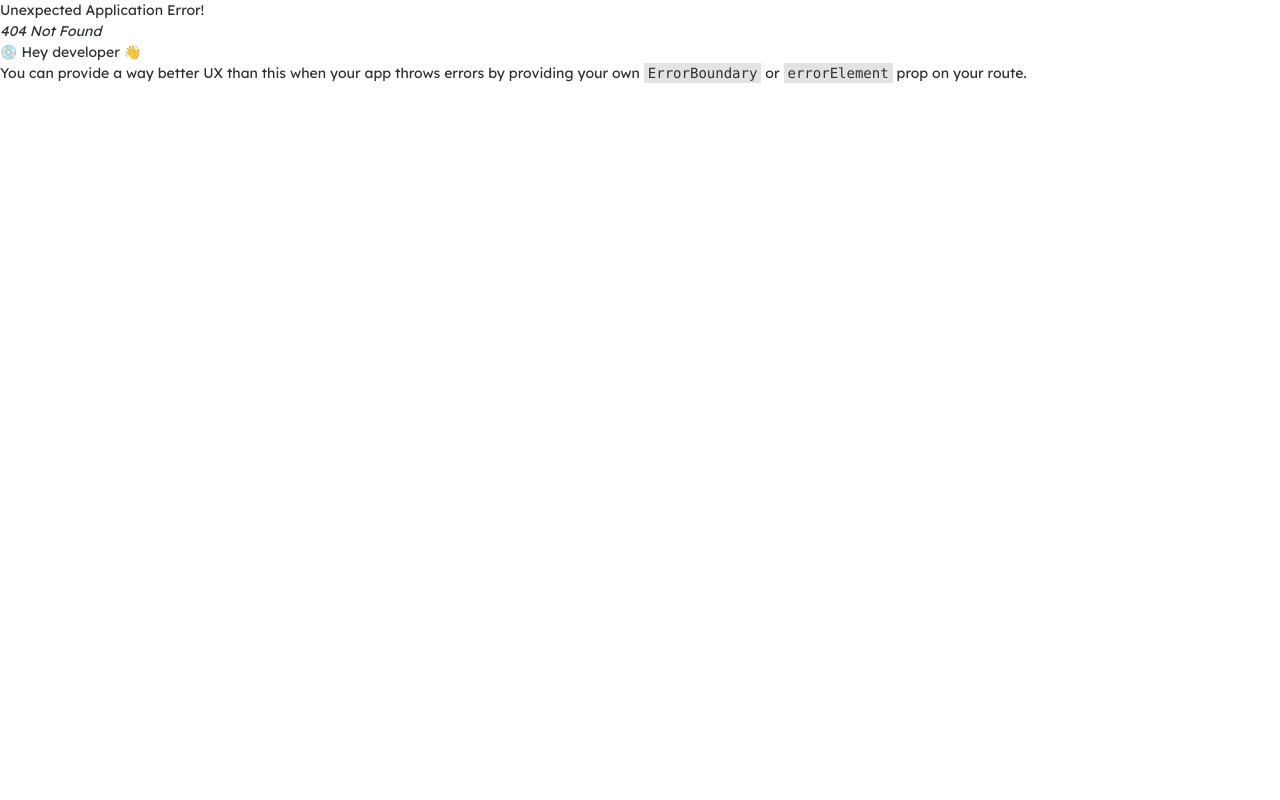
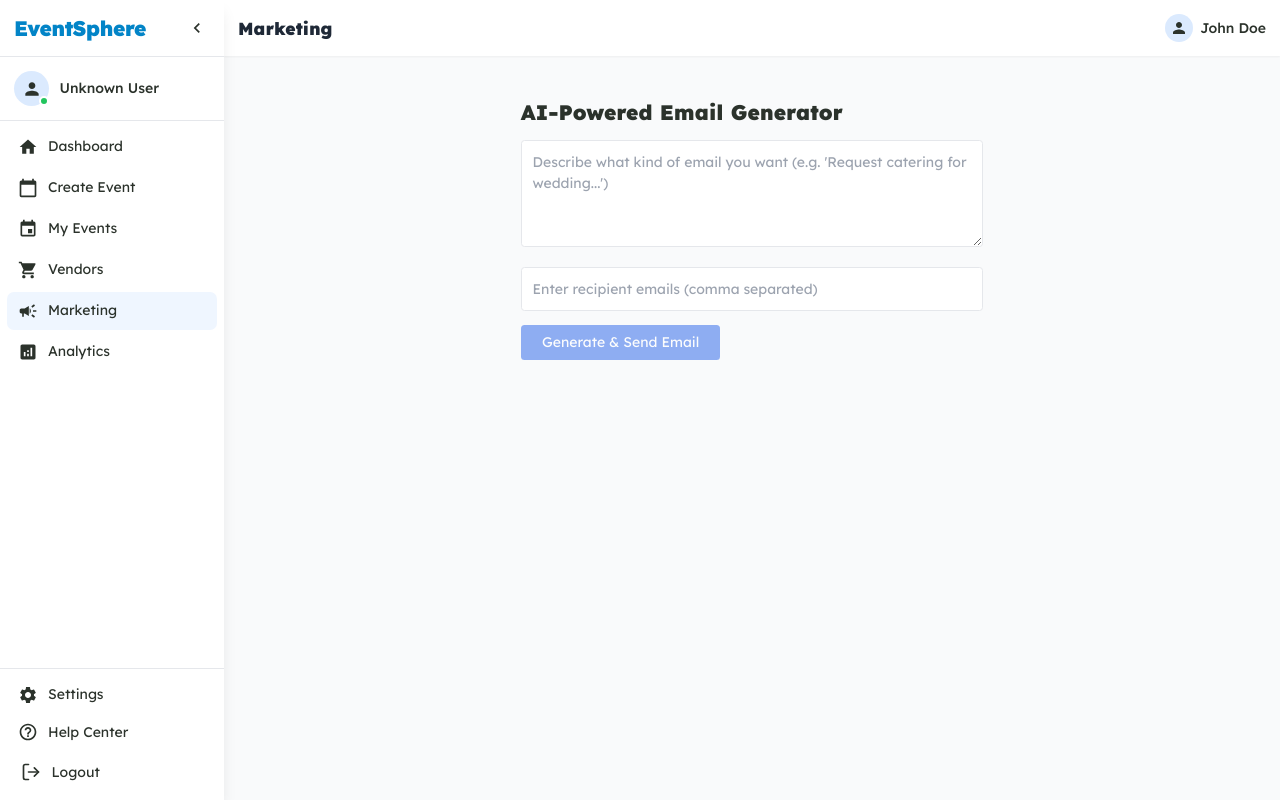
Before and after one commit to Pramodya690/event-management-system, a React (Vite) app in the folder frontend/: page /organizer-dashboard/marketing in a window 1280 px wide. Before the commit this address had no page. Built offline with nearby package versions, Linux system fonts and the light colour scheme.

Commit message:
added tickets page

```diff
--- a/frontend/src/pages/OrganizerDashboard/BuildEventPage/AddTickets.jsx
+++ b/frontend/src/pages/OrganizerDashboard/BuildEventPage/AddTickets.jsx
@@ -1,6 +1,21 @@
+import { useEffect } from "react";
 import { motion } from "framer-motion";
 
 const AddTickets = ({ form, setForm, ticketTypeTab, setTicketTypeTab }) => {
+  // Ensure ticket object is initialized for the selected tab
+  useEffect(() => {
+    setForm((prev) => {
+      const updated = { ...prev };
+      if (!updated.tickets) updated.tickets = {};
+      if (!updated.tickets[ticketTypeTab]) {
+        updated.tickets[ticketTypeTab] = [
+          { name: "", quantity: "", price: "" },
+        ];
+      }
+      return updated;
+    });
+  }, [ticketTypeTab]);
+
   return (
     <motion.div
       key="step2"
@@ -13,16 +28,19 @@ const AddTickets = ({ form, setForm, ticketTypeTab, setTicketTypeTab }) => {
       {/* Left: Ticket Type Selection */}
       <div className="w-full lg:w-1/2 space-y-4">
         <h2 className="text-3xl font-bold text-gray-900">Create tickets</h2>
-        <p className="text-gray-600">Choose a ticket type or build a section with multiple ticket types.</p>
+        <p className="text-gray-600">
+          Choose a ticket type or build a section with multiple ticket types.
+        </p>
 
         {["paid", "free", "donation"].map((tab) => (
           <button
             key={tab}
             onClick={() => setTicketTypeTab(tab)}
             className={`w-full flex items-center justify-between p-4 border rounded-lg shadow-sm transition
-              ${ticketTypeTab === tab
-                ? "border-sky-600 bg-sky-50 text-sky-700"
-                : "border-gray-300 hover:border-sky-400 text-gray-700 hover:text-sky-600"
+              ${
+                ticketTypeTab === tab
+                  ? "border-sky-600 bg-sky-50 text-sky-700"
+                  : "border-gray-300 hover:border-sky-400 text-gray-700 hover:text-sky-600"
               }`}
           >
             <div className="flex items-center space-x-3">
@@ -32,9 +50,12 @@ const AddTickets = ({ form, setForm, ticketTypeTab, setTicketTypeTab }) => {
               <div>
                 <div className="font-semibold capitalize">{tab}</div>
                 <div className="text-sm text-gray-500">
-                  {tab === "paid" && "Create a ticket that people have to pay for."}
-                  {tab === "free" && "Create a ticket that no one has to pay for."}
-                  {tab === "donation" && "Let people pay any amount for their ticket."}
+                  {tab === "paid" &&
+                    "Create a ticket that people have to pay for."}
+                  {tab === "free" &&
+                    "Create a ticket that no one has to pay for."}
+                  {tab === "donation" &&
+                    "Let people pay any amount for their ticket."}
                 </div>
               </div>
             </div>
@@ -72,13 +93,19 @@ const AddTickets = ({ form, setForm, ticketTypeTab, setTicketTypeTab }) => {
         {/* Ticket Form Fields */}
         <div className="space-y-4">
           <div>
-            <label className="block text-sm font-medium text-sky-800">Name</label>
+            <label className="block text-sm font-medium text-sky-800">
+              Name
+            </label>
             <input
               type="text"
               value={form.tickets?.[ticketTypeTab]?.[0]?.name || ""}
               onChange={(e) => {
                 const updated = { ...form.tickets };
-                updated[ticketTypeTab][0].name = e.target.value;
+                if (!updated[ticketTypeTab]) updated[ticketTypeTab] = [{}];
+                updated[ticketTypeTab][0] = {
+                  ...updated[ticketTypeTab][0],
+                  name: e.target.value,
+                };
                 setForm((prev) => ({ ...prev, tickets: updated }));
               }}
               placeholder="General Admission"
@@ -89,14 +116,20 @@ const AddTickets = ({ form, setForm, ticketTypeTab, setTicketTypeTab }) => {
           </div>
 
           <div>
-            <label className="block text-sm font-medium text-sky-800">Available quantity</label>
+            <label className="block text-sm font-medium text-sky-800">
+              Available quantity
+            </label>
             <input
               type="number"
               min="1"
               value={form.tickets?.[ticketTypeTab]?.[0]?.quantity || ""}
               onChange={(e) => {
                 const updated = { ...form.tickets };
-                updated[ticketTypeTab][0].quantity = e.target.value;
+                if (!updated[ticketTypeTab]) updated[ticketTypeTab] = [{}];
+                updated[ticketTypeTab][0] = {
+                  ...updated[ticketTypeTab][0],
+                  quantity: e.target.value,
+                };
                 setForm((prev) => ({ ...prev, tickets: updated }));
               }}
               className="w-full border border-sky-400 rounded px-3 py-2 focus:outline-none focus:ring-2 focus:ring-sky-500"
@@ -106,14 +139,20 @@ const AddTickets = ({ form, setForm, ticketTypeTab, setTicketTypeTab }) => {
 
           {ticketTypeTab === "paid" && (
             <div>
-              <label className="block text-sm font-medium text-sky-800">Price ($)</label>
+              <label className="block text-sm font-medium text-sky-800">
+                Price ($)
+              </label>
               <input
                 type="number"
                 min="0"
                 value={form.tickets?.[ticketTypeTab]?.[0]?.price || ""}
                 onChange={(e) => {
                   const updated = { ...form.tickets };
-                  updated[ticketTypeTab][0].price = e.target.value;
+                  if (!updated[ticketTypeTab]) updated[ticketTypeTab] = [{}];
+                  updated[ticketTypeTab][0] = {
+                    ...updated[ticketTypeTab][0],
+                    price: e.target.value,
+                  };
                   setForm((prev) => ({ ...prev, tickets: updated }));
                 }}
                 className="w-full border border-sky-400 rounded px-3 py-2 focus:outline-none focus:ring-2 focus:ring-sky-500"
@@ -124,7 +163,9 @@ const AddTickets = ({ form, setForm, ticketTypeTab, setTicketTypeTab }) => {
 
           <div className="grid grid-cols-2 gap-4">
             <div>
-              <label className="block text-sm font-medium text-sky-800">Sales start</label>
+              <label className="block text-sm font-medium text-sky-800">
+                Sales start
+              </label>
               <input
                 type="date"
                 className="w-full border border-sky-400 rounded px-3 py-2 focus:outline-none focus:ring-2 focus:ring-sky-500"
@@ -135,7 +176,9 @@ const AddTickets = ({ form, setForm, ticketTypeTab, setTicketTypeTab }) => {
               />
             </div>
             <div>
-              <label className="block text-sm font-medium text-sky-800">Sales end</label>
+              <label className="block text-sm font-medium text-sky-800">
+                Sales end
+              </label>
               <input
                 type="date"
                 className="w-full border border-sky-400 rounded px-3 py-2 focus:outline-none focus:ring-2 focus:ring-sky-500"
--- /dev/null
+++ b/frontend/src/pages/OrganizerDashboard/Marketing.jsx
@@ -0,0 +1,62 @@
+import { useState } from "react";
+import axios from "axios";
+
+const Marketing = () => {
+  const [description, setDescription] = useState("");
+  const [emails, setEmails] = useState("");
+  const [status, setStatus] = useState("");
+  const [loading, setLoading] = useState(false);
+
+  const handleSend = async () => {
+    setLoading(true);
+    setStatus("");
+
+    try {
+      const res = await axios.post("http://localhost:5000/send-emails", {
+        emails,
+        description, // if you modify backend to receive description dynamically
+      });
+
+      setStatus("✅ Emails sent successfully!");
+    } catch (err) {
+      console.error(err);
+      setStatus("❌ Failed to send emails.");
+    } finally {
+      setLoading(false);
+    }
+  };
+
+  return (
+    <div className="p-6 max-w-xl mx-auto">
+      <h1 className="text-2xl font-bold mb-4">AI-Powered Email Generator</h1>
+
+      <textarea
+        rows={4}
+        placeholder="Describe what kind of email you want (e.g. 'Request catering for wedding...')"
+        className="w-full border p-3 mb-4 rounded"
+        value={description}
+        onChange={(e) => setDescription(e.target.value)}
+      />
+
+      <input
+        type="text"
+        placeholder="Enter recipient emails (comma separated)"
+        className="w-full border p-3 mb-4 rounded"
+        value={emails}
+        onChange={(e) => setEmails(e.target.value)}
+      />
+
+      <button
+        onClick={handleSend}
+        disabled={loading || !description || !emails}
+        className="bg-blue-600 text-white px-6 py-2 rounded hover:bg-blue-700 disabled:opacity-50"
+      >
+        {loading ? "Sending..." : "Generate & Send Email"}
+      </button>
+
+      {status && <p className="mt-4 text-sm">{status}</p>}
+    </div>
+  );
+};
+
+export default Marketing;
--- a/frontend/src/routes/routes.jsx
+++ b/frontend/src/routes/routes.jsx
@@ -19,6 +19,7 @@ import VendorProfile from "../pages/VendorProfile";
 import SignupAttendee from "../pages/Signup/SignupAttendee";
 import EventAnalytics from "../pages/OrganizerDashboard/EventAnalytics";
 import AdminDashboard from "../pages/AdminDashboard/AdminDashboard";
+import Marketing from "../pages/OrganizerDashboard/Marketing";
 
 export const routes = [
   { path: "/", element: <HomePage /> },
@@ -68,6 +69,10 @@ export const routes = [
         path: "event-analytics",
         element: <EventAnalytics />,
       },
+      {
+        path: "marketing",
+        element: <Marketing />,
+      }
     ],
   },
 ];
```
